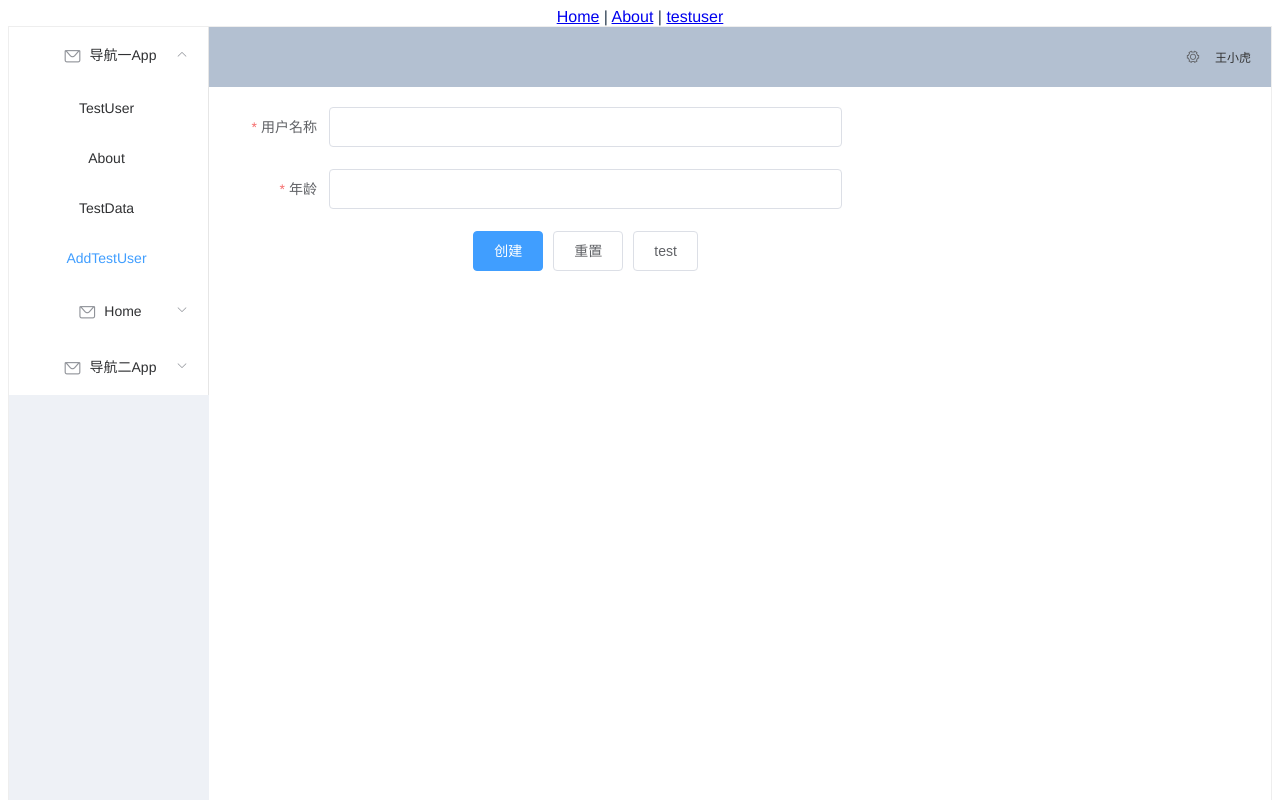
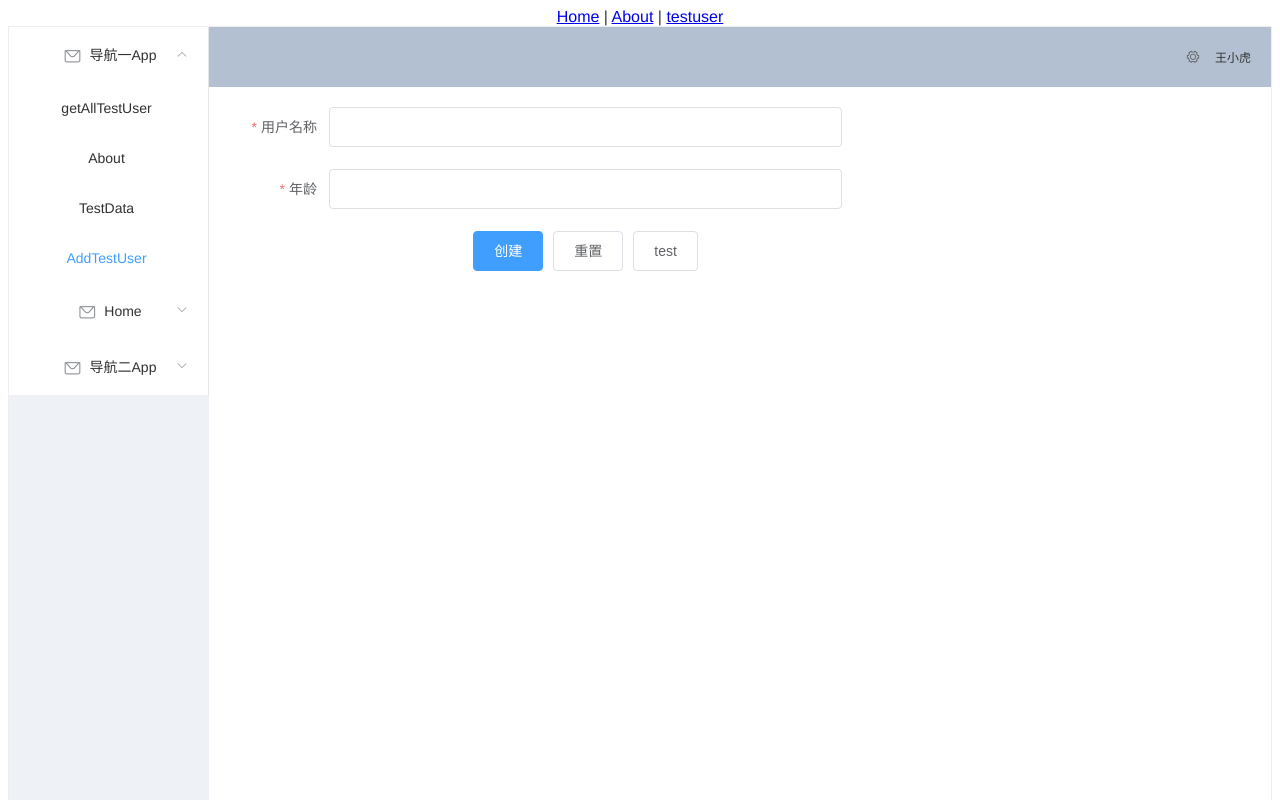
Before and after one commit to snailMai/vueDemo, a Vue app: page /AddTestUser in a window 1280 px wide. Shown: the top 800 px of the page. Built offline with nearby package versions, Linux system fonts and the light colour scheme.

Commit message:
自动生成页数以及前端TestUser改为getAllTestUser

```diff
--- a/src/router/index.js
+++ b/src/router/index.js
@@ -19,7 +19,7 @@ const routes = [
     children: [
       {
         path: '/TestUser',
-        name: 'TestUser',
+        name: 'getAllTestUser',
         component: () => import('../views/TestUser')
       },
       {
--- a/src/views/AddTestUser.vue
+++ b/src/views/AddTestUser.vue
@@ -63,7 +63,7 @@
                                 _this.$alert("用户\"" + _this.ruleForm.username + "\"添加成功!", '消息', {
                                     confirmButtonText: '确定',
                                     callback: action => {
-                                        _this.$router.push('/testuser')
+                                        _this.$router.push('/TestData')
                                     }
                                 });
                                 // _this.$message('添加成功')  // 只在界面上方显示'添加成功'
--- a/src/views/TestData.vue
+++ b/src/views/TestData.vue
@@ -66,9 +66,9 @@
             axios.get('http://localhost:8081/testuser/number').then(function (resp) {
                 // _this.tableData=resp.data  // 这里边的this指的是回调  this 区分2
                 // _this.total = resp.data.testUserNumber
-                // console.log(resp.data)
+                // console.log(resp)
                 // alert(_this.total)
-                _this.total = 6
+                _this.total = resp.data
             })
             axios.get('http://localhost:8081/testuser/allTestUserVue/1').then(function (resp) {
                 _this.tableData=resp.data  // 这里边的this指的是回调  this 区分2
@@ -78,9 +78,7 @@
                 // console.log(resp.data)
             })
         },
-
         data() {
-
             return {
                 total: null,
                 tableData: null
```
